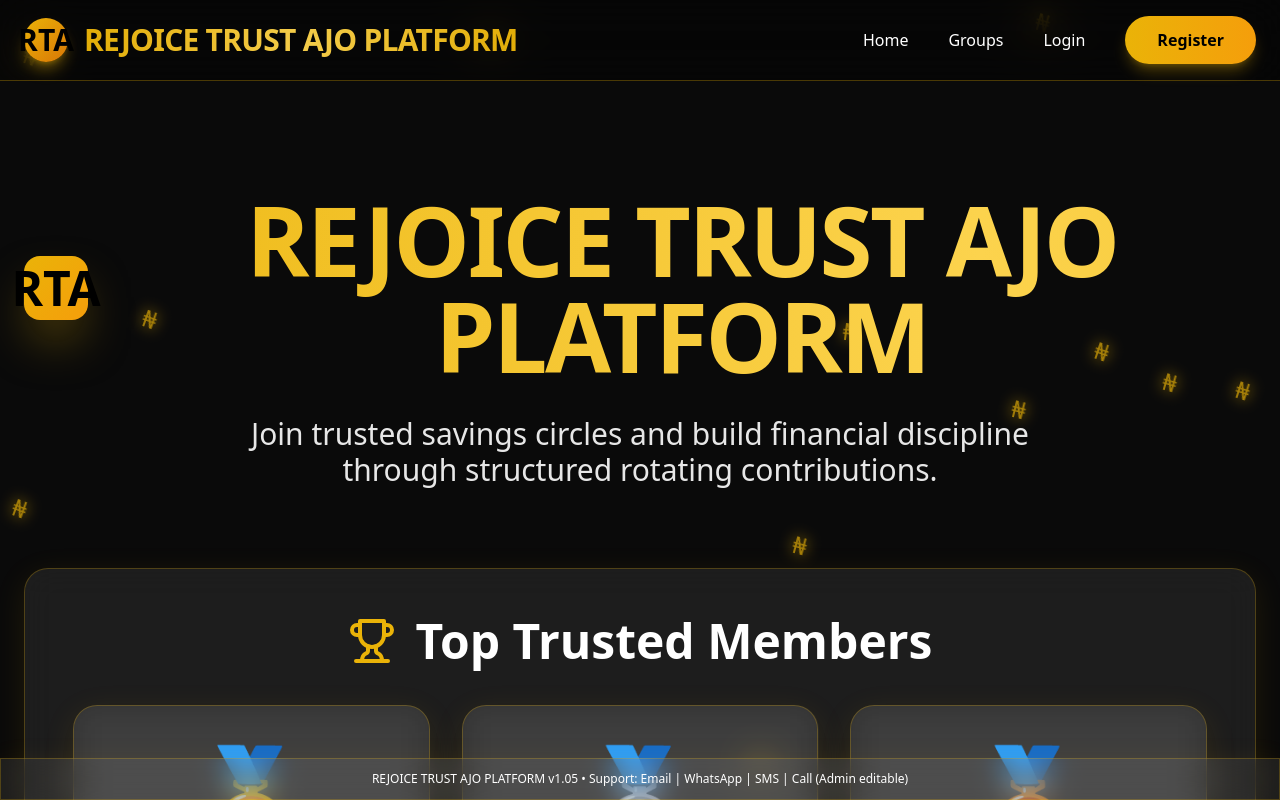
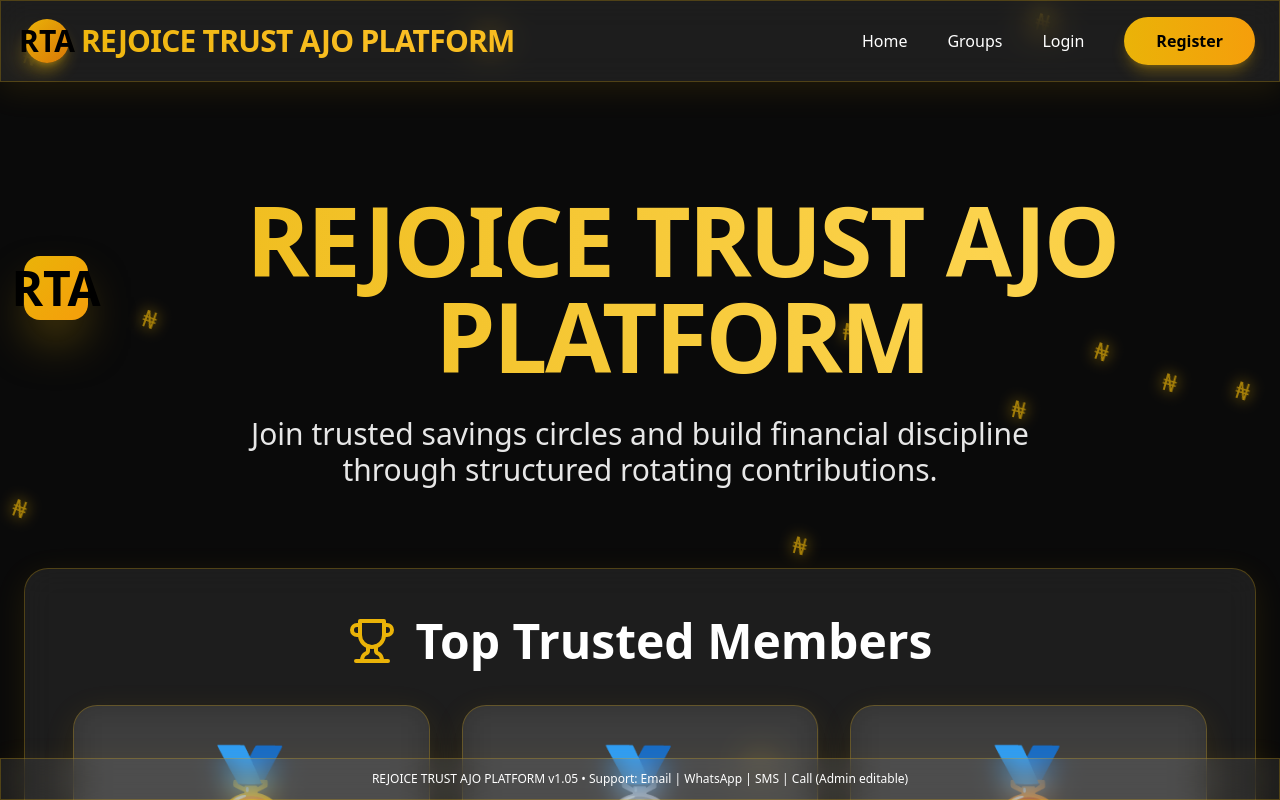
Before and after one commit to michealvic140-solitude/Rejoice-trust-ajo-platform, a Next.js app: page / in a window 1280 px wide. Shown: the top 800 px of the page. Built offline with nearby package versions, Linux system fonts and the light colour scheme.

Commit message:
Update Navbar.tsx

```diff
--- a/components/Navbar.tsx
+++ b/components/Navbar.tsx
@@ -16,14 +16,14 @@ export default function Navbar() {
   };
 
   return (
-    <nav className="fixed top-0 left-0 right-0 z-50 border-b border-gold/30 px-6 py-4 flex items-center justify-between backdrop-blur-xl bg-black/40">
-      <div className="flex items-center gap-4">
+    <nav className="glass fixed top-0 left-0 right-0 z-50 border-b border-gold/30 px-6 py-4 flex items-center justify-between">
+      <div className="flex items-center gap-3">
         <div className="w-11 h-11 bg-gradient-to-br from-gold to-amber-600 rounded-full flex items-center justify-center text-black font-black text-3xl shadow-lg shadow-gold/40">
           RTA
         </div>
-        <div className="text-3xl font-extrabold bg-gradient-to-r from-gold via-amber-300 to-gold bg-clip-text text-transparent tracking-tight animate-pulse">
+        <span className="text-3xl font-extrabold bg-gradient-to-r from-gold via-amber-400 to-gold bg-clip-text text-transparent tracking-tight animate-gradient">
           REJOICE TRUST AJO PLATFORM
-        </div>
+        </span>
       </div>
 
       <div className="flex items-center gap-10 text-base font-medium">
```
